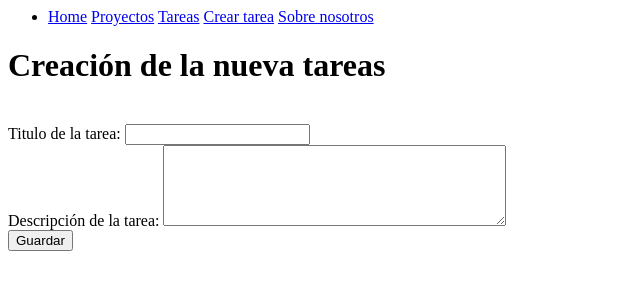
After one commit to pmNiko/Django-project, a Django app: page /create_task in a window 1280 px wide. The commit adds this page. Shown: the top 300 px of the page, without its empty margins (0-640 px from the left). Run offline with Django 5.2, Linux system fonts and the light colour scheme.

Commit message:
Formulario de creacion de tareas

```diff
--- /dev/null
+++ b/blog/forms.py
@@ -0,0 +1,5 @@
+from django import forms
+
+class CreateNewtask(forms.Form):
+    title = forms.CharField(label='Titulo de la tarea', max_length=200)
+    description = forms.CharField(label="Descripción de la tarea", widget=forms.Textarea(attrs={"rows": "5", "required": False}))
--- /dev/null
+++ b/blog/templates/create_task.html
@@ -0,0 +1,12 @@
+{% extends "layouts/base.html" %}
+
+{% block content %}
+    <h1>Creación de la nueva tareas</h1>
+
+    <form method="post">
+        {% csrf_token %}
+        <br>
+        {{ form }}
+        <input type="submit" value="Guardar">
+    </form>
+{% endblock content %}
--- a/blog/templates/layouts/base.html
+++ b/blog/templates/layouts/base.html
@@ -4,6 +4,7 @@
             <a href="/">Home</a>
             <a href="projects">Proyectos</a>
             <a href="tasks">Tareas</a>
+            <a href="create_task">Crear tarea</a>
             <a href="about">Sobre nosotros</a>
         </li>
     </ul>
--- a/blog/urls.py
+++ b/blog/urls.py
@@ -8,4 +8,5 @@ urlpatterns = [
     # path('hello/<int:id>', views.hello),
     path('projects', views.projects),
     path('tasks', views.tasks),
+    path('create_task', views.create_task),
 ]
--- a/blog/views.py
+++ b/blog/views.py
@@ -1,7 +1,8 @@
 from django.shortcuts import render
-from django.http import HttpResponse, JsonResponse
-from django.shortcuts import get_object_or_404, render
+from django.http import HttpResponse
+from django.shortcuts import render, redirect
 from .models import Project, Task
+from .forms import CreateNewtask
 
 # Create your views here.
 def index(request):
@@ -34,3 +35,16 @@ def tasks(request):
     return render(request, 'tasks.html', {
         'tasks': list(tasks)
     })
+
+def create_task(request):
+    if request.method == 'GET':
+        return render(request, 'create_task.html', {
+            'form': CreateNewtask
+        })
+    else:
+        Task.objects.create(
+            title       =   request.POST['title'],
+            description =   request.POST['description'],
+            project_id  =   1
+        )
+        return redirect('/tasks')
```
Also changed, not shown: db.sqlite3.
